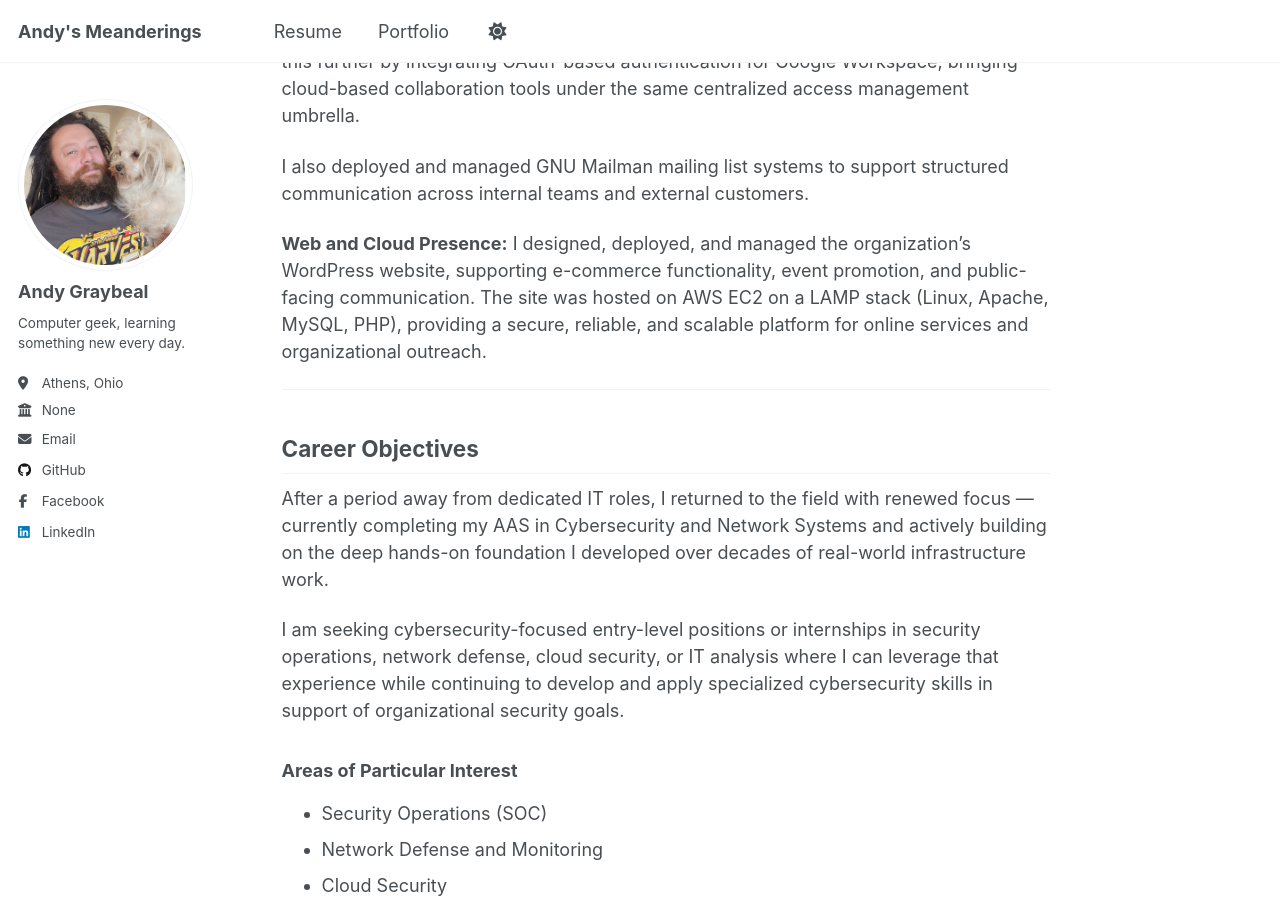
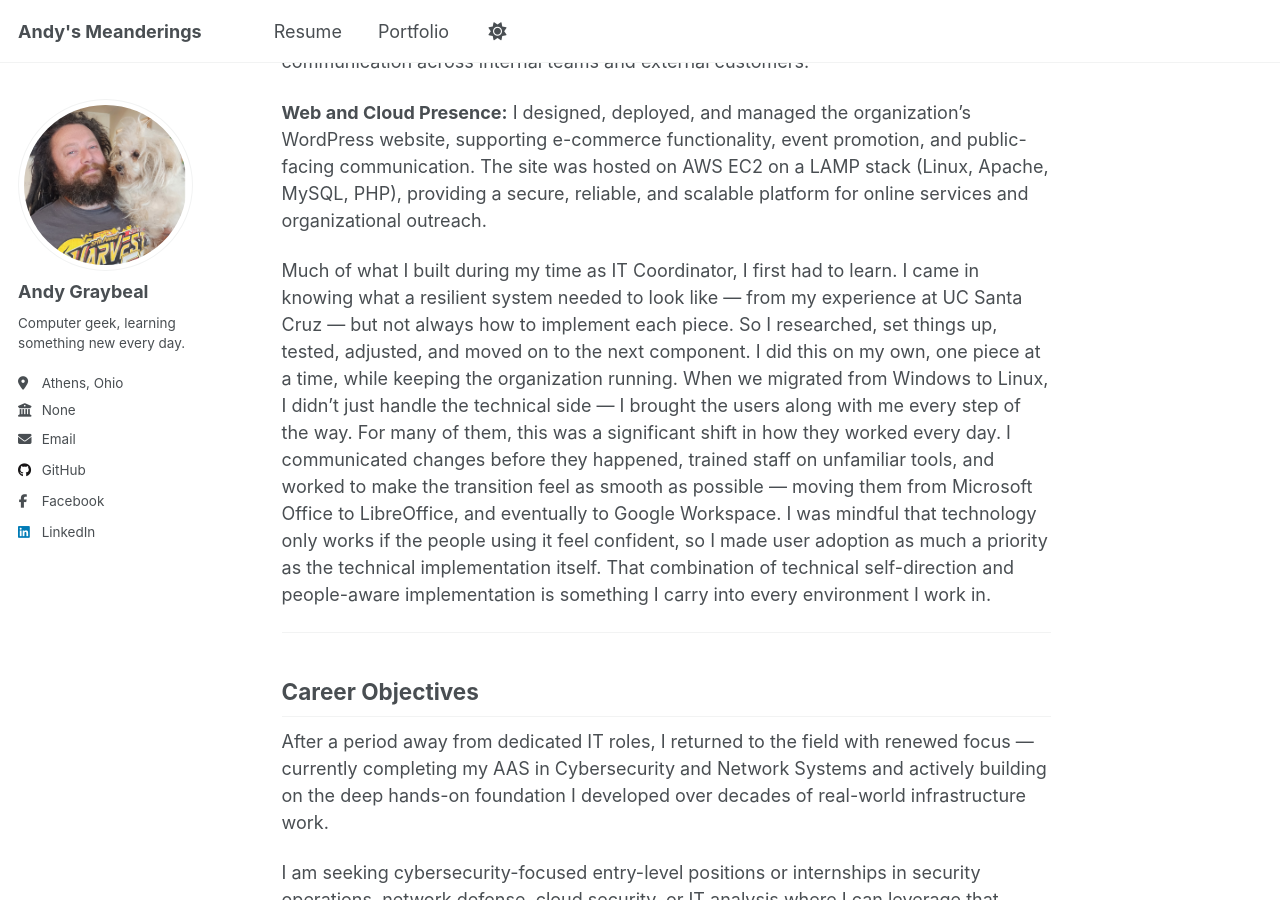
Before and after one commit to andy-graybeal/andy-graybeal.github.io, a Jekyll site: the page built from _pages/about.md, in a window 1280 px wide and 900 px high, scrolled down 1595 px. Built offline with Jekyll 4.4.1, drawn with Linux system fonts in a browser that asks for light colours; a script that is not in the unit is left out; some of the changed text lies outside the part shown.

Commit message:
Update about.md

```diff
--- a/_pages/about.md
+++ b/_pages/about.md
@@ -86,6 +84,8 @@ I also deployed and managed GNU Mailman mailing list systems to support structur
 **Web and Cloud Presence:**
 I designed, deployed, and managed the organization's WordPress website, supporting e-commerce functionality, event promotion, and public-facing communication. The site was hosted on AWS EC2 on a LAMP stack (Linux, Apache, MySQL, PHP), providing a secure, reliable, and scalable platform for online services and organizational outreach.
 
+Much of what I built during my time as IT Coordinator, I first had to learn. I came in knowing what a resilient system needed to look like — from my experience at UC Santa Cruz — but not always how to implement each piece. So I researched, set things up, tested, adjusted, and moved on to the next component. I did this on my own, one piece at a time, while keeping the organization running. When we migrated from Windows to Linux, I didn't just handle the technical side — I brought the users along with me every step of the way. For many of them, this was a significant shift in how they worked every day. I communicated changes before they happened, trained staff on unfamiliar tools, and worked to make the transition feel as smooth as possible — moving them from Microsoft Office to LibreOffice, and eventually to Google Workspace. I was mindful that technology only works if the people using it feel confident, so I made user adoption as much a priority as the technical implementation itself. That combination of technical self-direction and people-aware implementation is something I carry into every environment I work in.
+
 ---
 
 ## Career Objectives
```
Also changed, not shown: other parts of _pages/about.md (+0 -2 lines).
